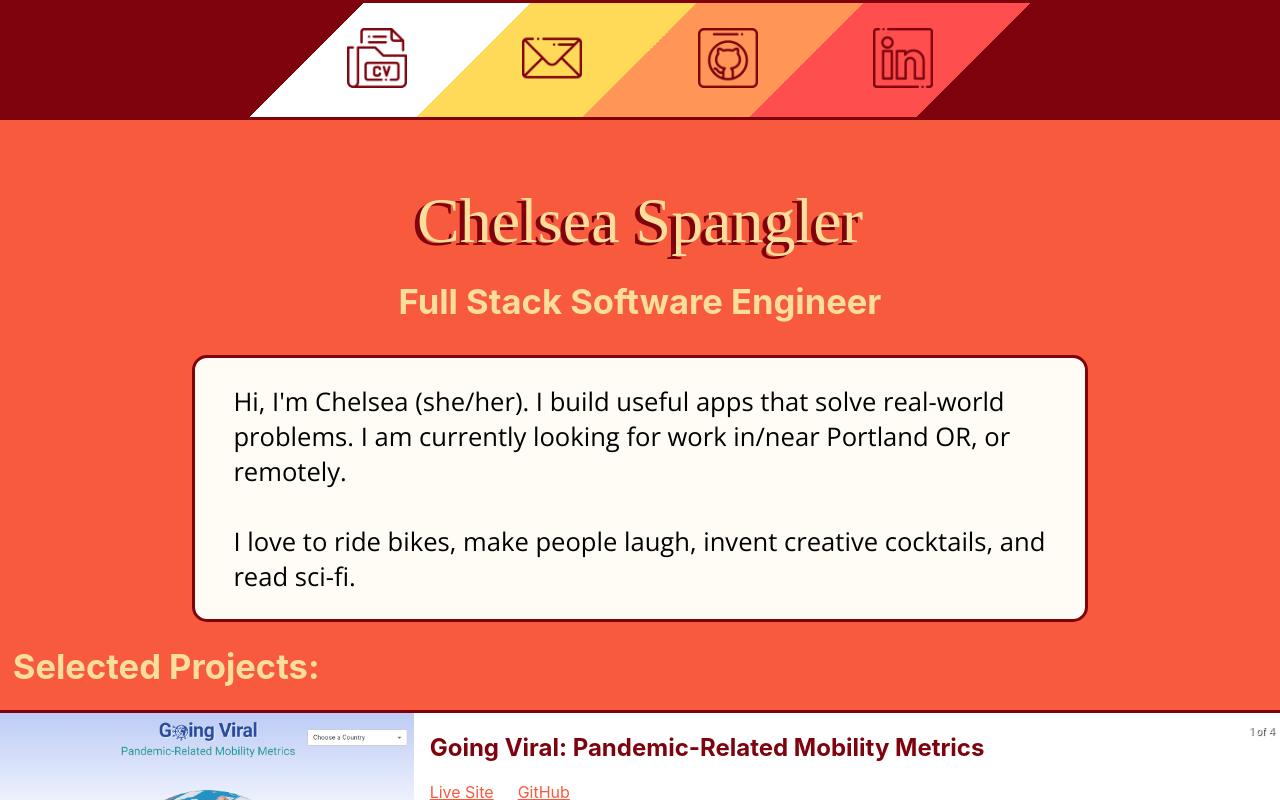
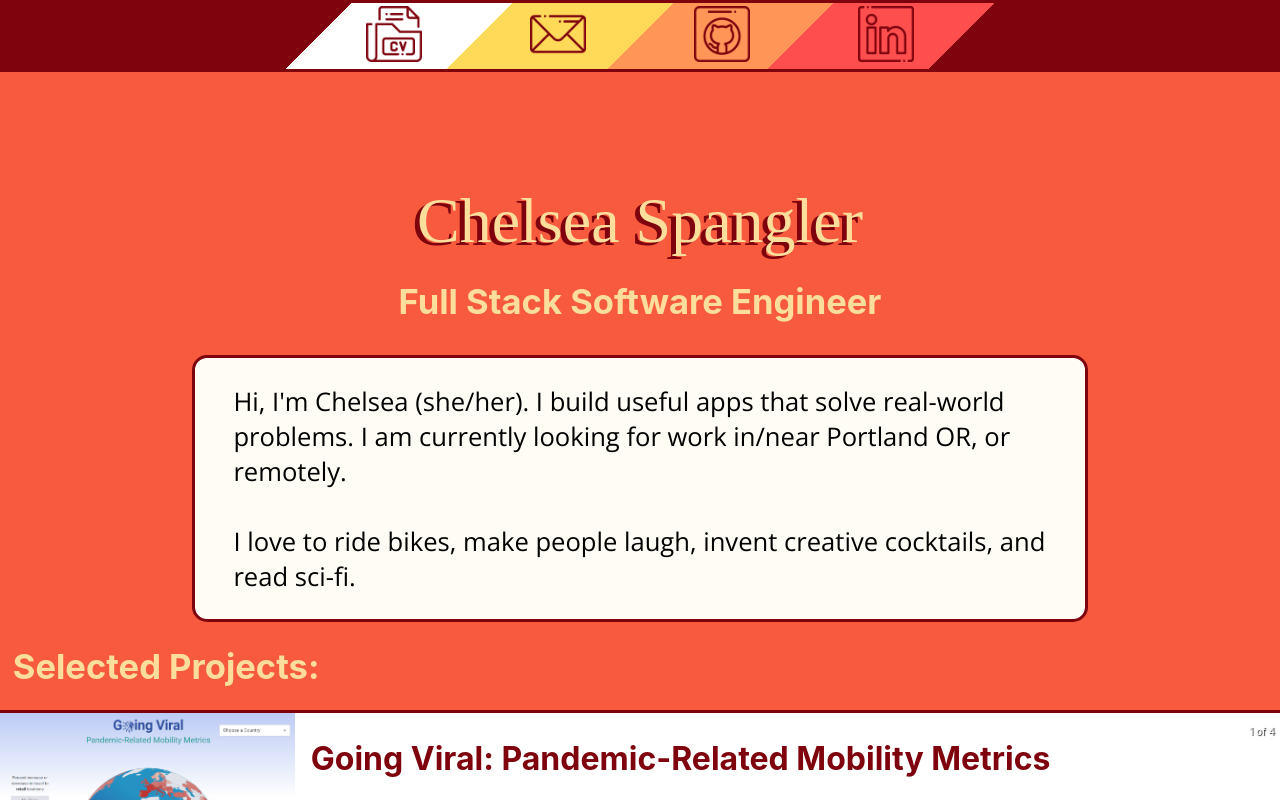
Before and after one commit to CNSpangler/portfolio, a React (Create React App) app: page / in a window 1280 px wide. Shown: the top 800 px of the page. Built offline with nearby package versions, Linux system fonts and the light colour scheme; a web font is replaced by a local one.

Commit message:
icons stay in stripes for wide monitors

```diff
--- a/src/components/App/App.css
+++ b/src/components/App/App.css
@@ -5,7 +5,7 @@
 html {
   background-color: #FEFCF5;
   background: #f85a3e;
-
+  font-size: 16px;
 }
 
 .toptube {
@@ -14,21 +14,20 @@ html {
   width: 100%;
   display: flex;
   align-items: center;
-  height: 15vh;
+  height: 4.5rem;
   border: solid 3px #7E030D;
   background: linear-gradient(135deg, #7E030D 26%, white 26% 38%, #FFDA58 38% 50%, #FF9658 50% 62%, #FF4E4E 62% 74%, #7E030D 74% 100%);
 }
 
 .links {
-  width: 46%;
-  margin-left: 27%;
-  margin-right: 27%;
+  width: 60%;
+  margin-left: 20%;
   display: flex;
-  justify-content: space-between;
+  justify-content: space-evenly;
 }
 
 .icon {
-  height: 3.75em;
+  height: 3.5rem;
 }
 
 .icon:hover {
@@ -108,6 +107,7 @@ h1 {
 
 .slide-text {
   padding-left: 1rem;
+  font-size: 2vw;
 }
 
 #slide-header a{
@@ -117,7 +117,7 @@ h1 {
 
 #slide-header h2 {
   color: #7E030D;
-  font-size: 24px;
+  font-size: 2.5vw;
 }
 
 #footer {
```
